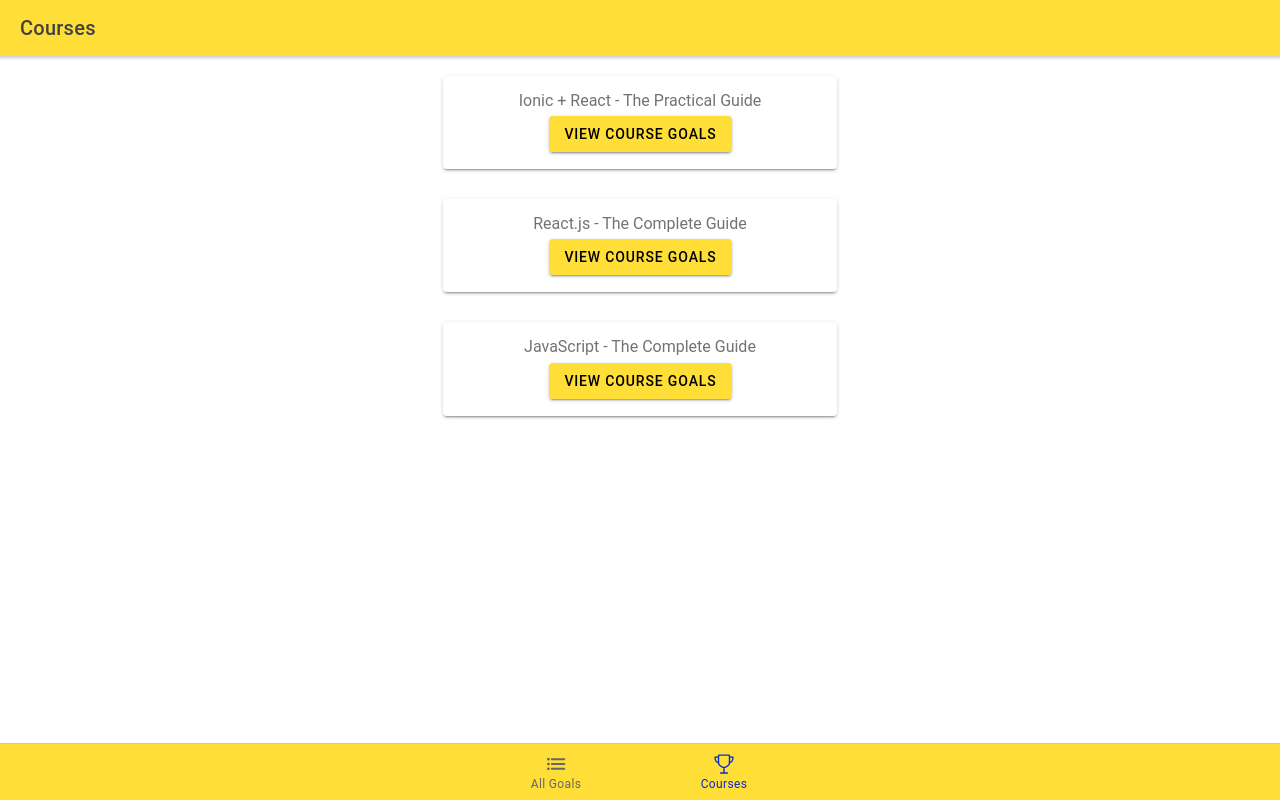
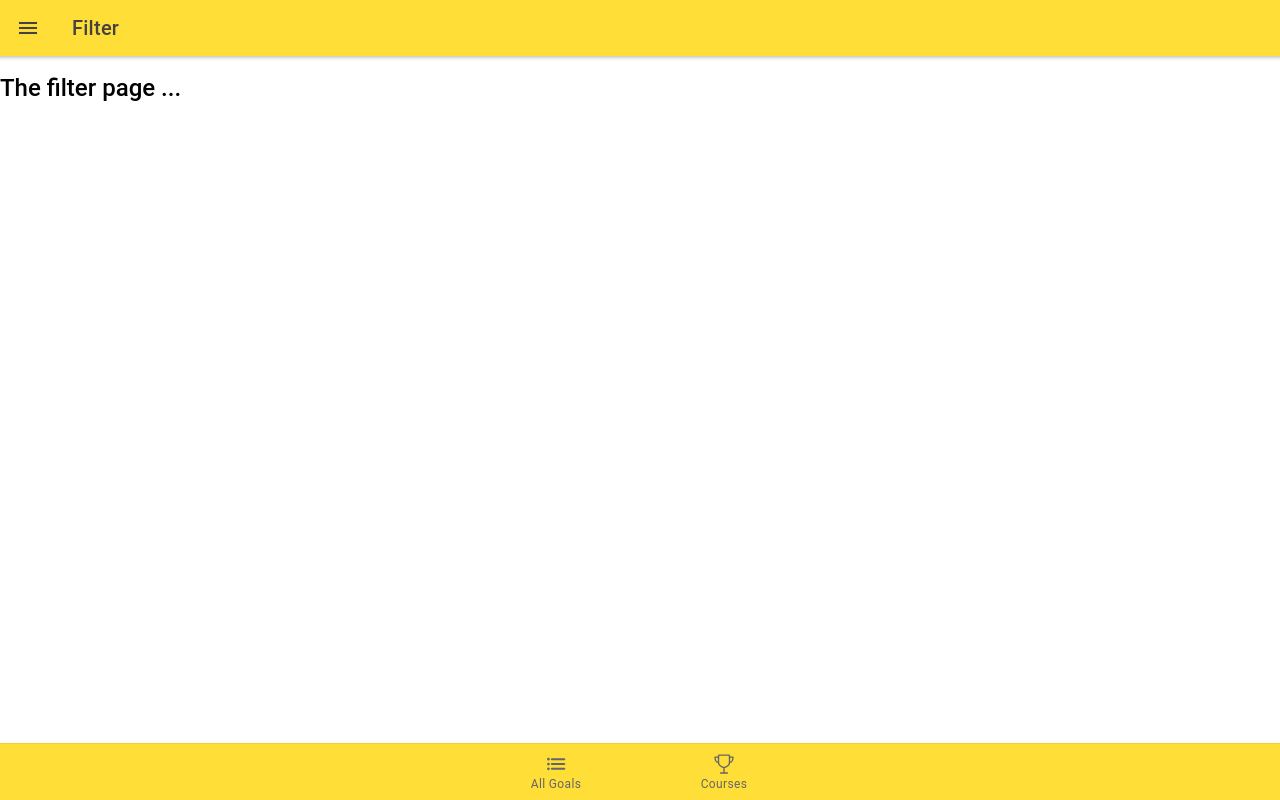
Before and after one commit to pgmckillop/max-project-2, a React (Create React App) app: page /filter in a window 1280 px wide. Before the commit this address led to /courses. Built offline with nearby package versions, Linux system fonts and the light colour scheme.

Commit message:
Side menu part 1

```diff
--- a/src/App.tsx
+++ b/src/App.tsx
@@ -6,15 +6,25 @@
   IonTabButton,
   IonIcon,
   IonLabel,
-  IonTabs
+  IonTabs,
+  IonMenu,
+  IonHeader,
+  IonToolbar,
+  IonTitle,
+  IonContent,
+  IonList,
+  IonItem,
+  IonMenuToggle
 } from '@ionic/react';
 import { Route, Redirect } from 'react-router-dom';
 import { IonReactRouter } from '@ionic/react-router';
-import { list, trophyOutline } from 'ionicons/icons';
+import { list, trophyOutline, options } from 'ionicons/icons';
 
+/* Pages */
 import Courses from './pages/Courses';
 import CourseGoals from './pages/CourseGoals';
 import AllGoals from './pages/AllGoals';
+import Filter from './pages/Filter';
 
 /* Core CSS required for Ionic components to work properly */
 import '@ionic/react/css/core.css';
@@ -39,8 +49,34 @@
 const App: React.FC = () => (
   <IonApp>
     <IonReactRouter>
+      <IonMenu contentId="main">
+        <IonHeader>
+          <IonToolbar>
+            <IonTitle>Course Goals</IonTitle>
+          </IonToolbar>
+        </IonHeader>
+        <IonContent>
+          <IonList>
+            <IonMenuToggle>
+              <IonItem button routerLink="/all-goals">
+              <IonIcon slot="start" icon={list}/>
+              <IonLabel>All goals</IonLabel>
+            </IonItem>
+            </IonMenuToggle>
+            <IonMenuToggle>
+              <IonItem button routerLink="/filter">
+              <IonIcon slot="start" icon={options}/>
+              <IonLabel>Filter</IonLabel>
+            </IonItem>
+            </IonMenuToggle>
+          </IonList>
+        </IonContent>
+      </IonMenu>
       <IonTabs>
-        <IonRouterOutlet>
+        <IonRouterOutlet id="main">
+          <Route path="/filter" excat>
+            <Filter />
+          </Route>
           <Route path="/courses" exact>
             <Courses />
           </Route>
--- a/src/pages/AllGoals.tsx
+++ b/src/pages/AllGoals.tsx
@@ -4,21 +4,23 @@
   IonHeader,
   IonTitle,
   IonToolbar,
+  IonButtons,
+  IonMenuButton,
 } from "@ionic/react";
 import React from "react";
 // import { useHistory } from "react-router-dom";
 
 const AllGoals: React.FC = () => {
-  // const history = useHistory();
 
-  // const changePageHandler = () => {
-  //   history.push("/course-goals");
-  // };
+
 
   return (
     <IonPage>
       <IonHeader>
         <IonToolbar>
+          <IonButtons slot="start">
+            <IonMenuButton />
+          </IonButtons>
           <IonTitle>All goals</IonTitle>
         </IonToolbar>
       </IonHeader>
--- a/src/pages/CourseGoals.tsx
+++ b/src/pages/CourseGoals.tsx
@@ -25,7 +25,7 @@
             <IonBackButton defaultHref="/" />
           </IonButtons>
           <IonTitle>
-            {selectedCourse.title}
+            {selectedCourse ? selectedCourse.title : 'No course'}
             {/* {selectedCourse ? selectedCourse.title : 'No course found!'} */}
           </IonTitle>
         </IonToolbar>
--- /dev/null
+++ b/src/pages/Filter.tsx
@@ -0,0 +1,20 @@
+import { IonButtons, IonContent, IonHeader, IonMenuButton, IonPage, IonTitle, IonToolbar } from '@ionic/react';
+import  React from 'react';
+
+const Filter: React.FC = () => {
+    return <IonPage>
+        <IonHeader>
+            <IonToolbar>
+                <IonButtons slot="start">
+                    <IonMenuButton />
+                </IonButtons>
+                <IonTitle>Filter</IonTitle>
+            </IonToolbar>
+        </IonHeader>
+        <IonContent>
+            <h2>The filter page ...</h2>
+        </IonContent>
+    </IonPage>
+}
+
+export default Filter;
```
